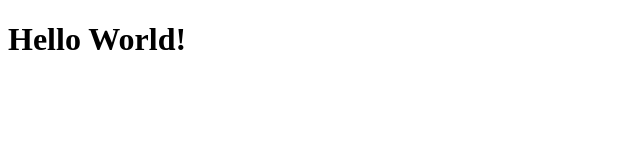
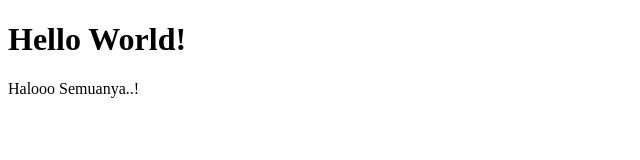
Before and after one commit to bintangajir/git-test, a plain HTML site: page index.html in a window 1280 px wide. Shown: the whole page, without its empty margins (0-640 px from the left). Drawn offline with Linux system fonts and the light colour scheme.

Commit message:
mengubah file index.html

```diff
--- a/index.html
+++ b/index.html
@@ -10,6 +10,7 @@
 
 <body>
     <h1>Hello World!</h1>
+    <p>Halooo Semuanya..!</p>
 </body>
 
 </html>
```
